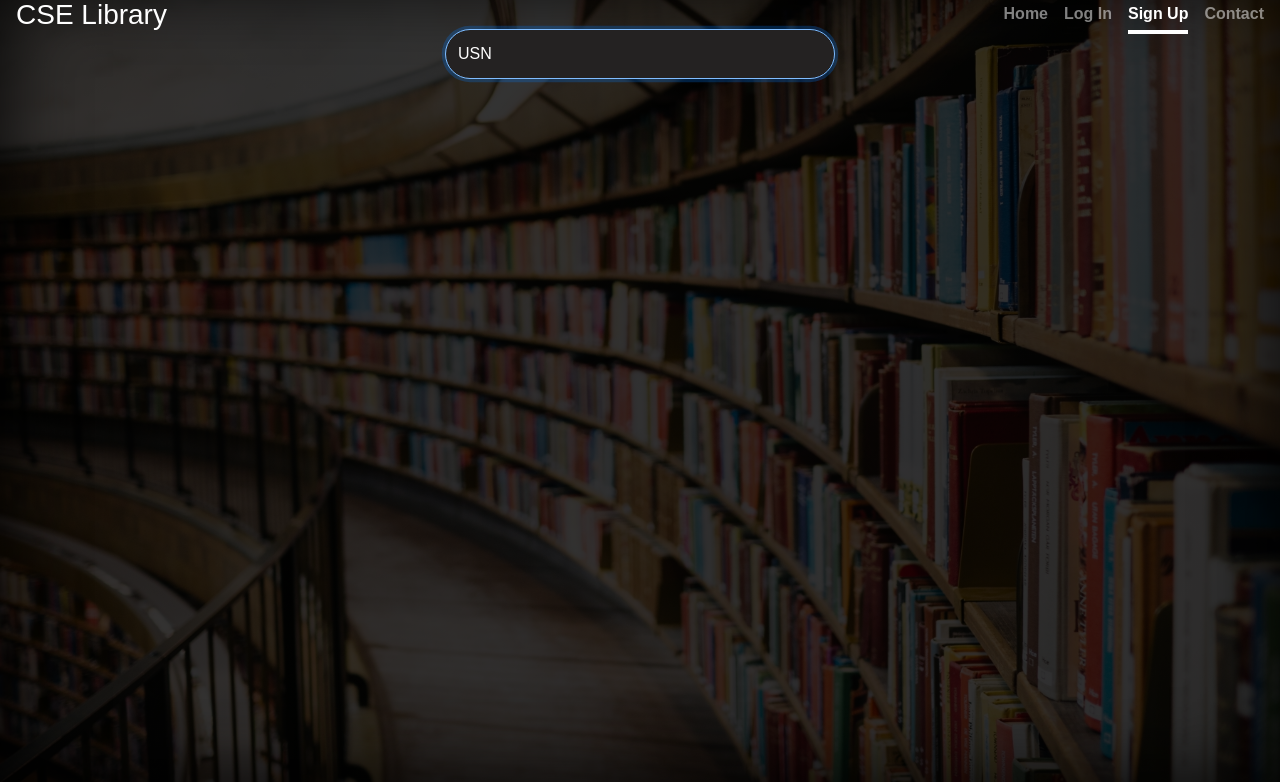
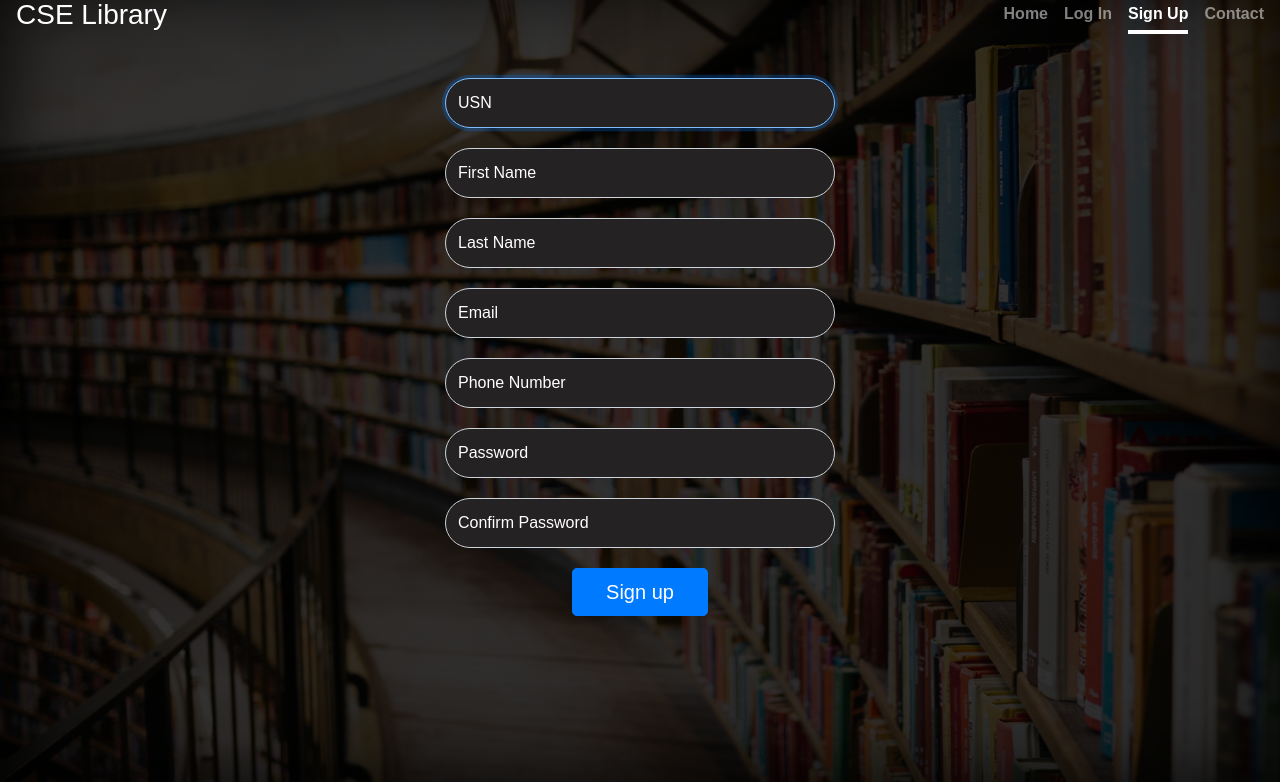
Before and after one commit to WinstonPais/CSDepartmentLib, a Django app: page /mainApp/SignUp/ in a window 1280 px wide. Shown: the part 18-800 px from the top of the page. Run offline with Django 3.2, Linux system fonts and the light colour scheme; some libraries are stand-ins or nearby versions.

Commit message:
created contact.html and updated signup.html

```diff
--- a/mainapp/urls.py
+++ b/mainapp/urls.py
@@ -6,4 +6,5 @@ app_name = 'mainapp'
 urlpatterns=[
     url(r'^LogIn/$',views.logIn,name='LogInPage'),
     url(r'^SignUp/$',views.signUp,name='SignUpPage'),
+    url(r'^Contact/$',views.contact,name='ContactPage'),
 ]
--- a/mainapp/views.py
+++ b/mainapp/views.py
@@ -9,3 +9,6 @@ def logIn(req):
 
 def signUp(req):
     return render(req,'mainapp/signup.html')
+
+def contact(req):
+    return render(req,'mainapp/contact.html')
--- a/template/mainapp/index.html
+++ b/template/mainapp/index.html
@@ -18,7 +18,7 @@
               <a class="nav-item nav-link active" href="{% url 'index' %}">Home</a>
               <a class="nav-item nav-link" href="{% url 'mainapp:LogInPage' %}">Log In</a>
               <a class="nav-item nav-link" href="{% url 'mainapp:SignUpPage' %}">Sign Up</a>
-              <a style="margin-left: 1rem;" class="nav-item nav-link" href="#">Contact</a>
+              <a style="margin-left: 1rem;" class="nav-item nav-link" href="{% url 'mainapp:ContactPage' %}">Contact</a>
             </nav>
           </div>
         </header>
--- a/template/mainapp/login.html
+++ b/template/mainapp/login.html
@@ -30,7 +30,7 @@
               <a class="nav-item nav-link " href="{% url 'index' %}">Home</a>
               <a class="nav-item nav-link active" href="{% url 'mainapp:LogInPage' %}">Log In</a>
               <a class="nav-item nav-link" href="{% url 'mainapp:SignUpPage' %}">Sign Up</a>
-              <a style="margin-left: 1rem;" class="nav-item nav-link" href="#">Contact</a>
+              <a style="margin-left: 1rem;" class="nav-item nav-link" href="{% url 'mainapp:ContactPage' %}">Contact</a>
             </nav>
           </div>
         </header>
--- a/template/mainapp/signup.html
+++ b/template/mainapp/signup.html
@@ -28,16 +28,40 @@
           <a class="nav-item nav-link " href="{% url 'index' %}">Home</a>
           <a class="nav-item nav-link" href="{% url 'mainapp:LogInPage' %}">Log In</a>
           <a class="nav-item nav-link active" href="{% url 'mainapp:SignUpPage' %}">Sign Up</a>
-          <a style="margin-left: 1rem;" class="nav-item nav-link" href="#">Contact</a>
+          <a style="margin-left: 1rem;" class="nav-item nav-link" href="{% url 'mainapp:ContactPage' %}">Contact</a>
         </nav>
       </div>
     </header>
-    <form class="form-signin" action="index.html" method="post">
+    <form class="form-signin" style="padding-top: 4em;" action="index.html" method="post">
       <div class="form-label-group" >
-        <input type="text" style="background-color: #242222; color:#fff;" name="usrname" class="form-control abc" placeholder="Username" required="" autofocus="">
+        <input type="text" style="background-color: #242222; color:#fff;" name="usrname" class="form-control abc" placeholder="Username" pattern="[4]{1}[S]{1}[O]{1}[0-9]{2}[A-Z]{2}[0-9]{3}" required="" autofocus="">
         <label style="color:#fff;" for="usrname">USN </label>
       </div>
-
+      <div class="form-label-group" >
+        <input type="text" style="background-color: #242222; color:#fff;" name="fname" class="form-control abc" placeholder="First Name" required="" autofocus="">
+        <label style="color:#fff;" for="fname">First Name</label>
+      </div>
+      <div class="form-label-group" >
+        <input type="text" style="background-color: #242222; color:#fff;" name="lname" class="form-control abc" placeholder="Last Name" required="" autofocus="">
+        <label style="color:#fff;" for="lname">Last Name</label>
+      </div>
+      <div class="form-label-group" >
+        <input type="email" style="background-color: #242222; color:#fff;" name="email" class="form-control abc" placeholder="Email" required="" autofocus="">
+        <label style="color:#fff;" for="email">Email</label>
+      </div>
+      <div class="form-label-group" >
+        <input type="tel" style="background-color: #242222; color:#fff;" name="phno" class="form-control abc" placeholder="Phone Number" pattern="[0-9]{10}" required="" autofocus="">
+        <label style="color:#fff;" for="phno">Phone Number</label>
+      </div>
+      <div class="form-label-group" >
+        <input type="password" style="background-color: #242222; color:#fff;" name="pass" class="form-control abc" placeholder="Password" required="" autofocus="">
+        <label style="color:#fff;" for="pass">Password</label>
+      </div>
+      <div class="form-label-group" >
+        <input type="password" style="background-color: #242222; color:#fff;" name="cpass" class="form-control abc" placeholder="Confirm Password" required="" autofocus="">
+        <label style="color:#fff;" for="cpass">Confirm Password</label>
+      </div>
+      <center><button class="btn btn-lg btn-primary btn-block" style="width: 35%;" type="submit">Sign up</button></center>
     </form>
   </body>
 </html>
```
Also changed, not shown: template/mainapp/contact.html (added, +33 -0 lines).
